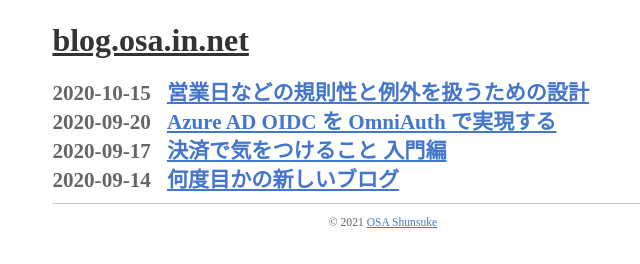
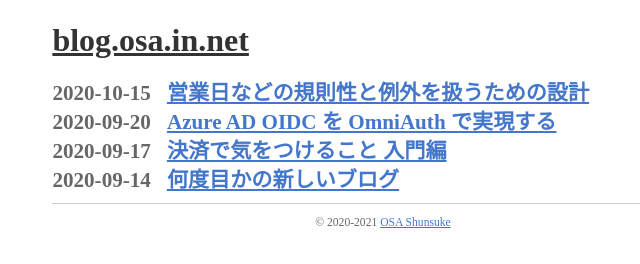
Before and after one commit to s-osa/blog.osa.in.net, a Gatsby site: page / in a window 1280 px wide. Shown: the full height of the page, 257-897 px from the left. Built offline with nearby package versions, Linux system fonts and the light colour scheme; Gatsby itself is replaced by a stand-in of ours; some packages are replaced by stand-ins of ours; what typography-theme-github would draw is missing.

Commit message:
Update copyright

```diff
--- a/src/components/layout.js
+++ b/src/components/layout.js
@@ -69,7 +69,7 @@ const Layout = ({ location, title, children }) => {
         color: `#666666`,
         fontSize: rhythm(1 / 2)
       }}>
-        © {new Date().getFullYear()}
+        © 2020-{new Date().getFullYear()}
         {" "}
         <Link to={"https://osa.in.net/"}>
           OSA Shunsuke
```
